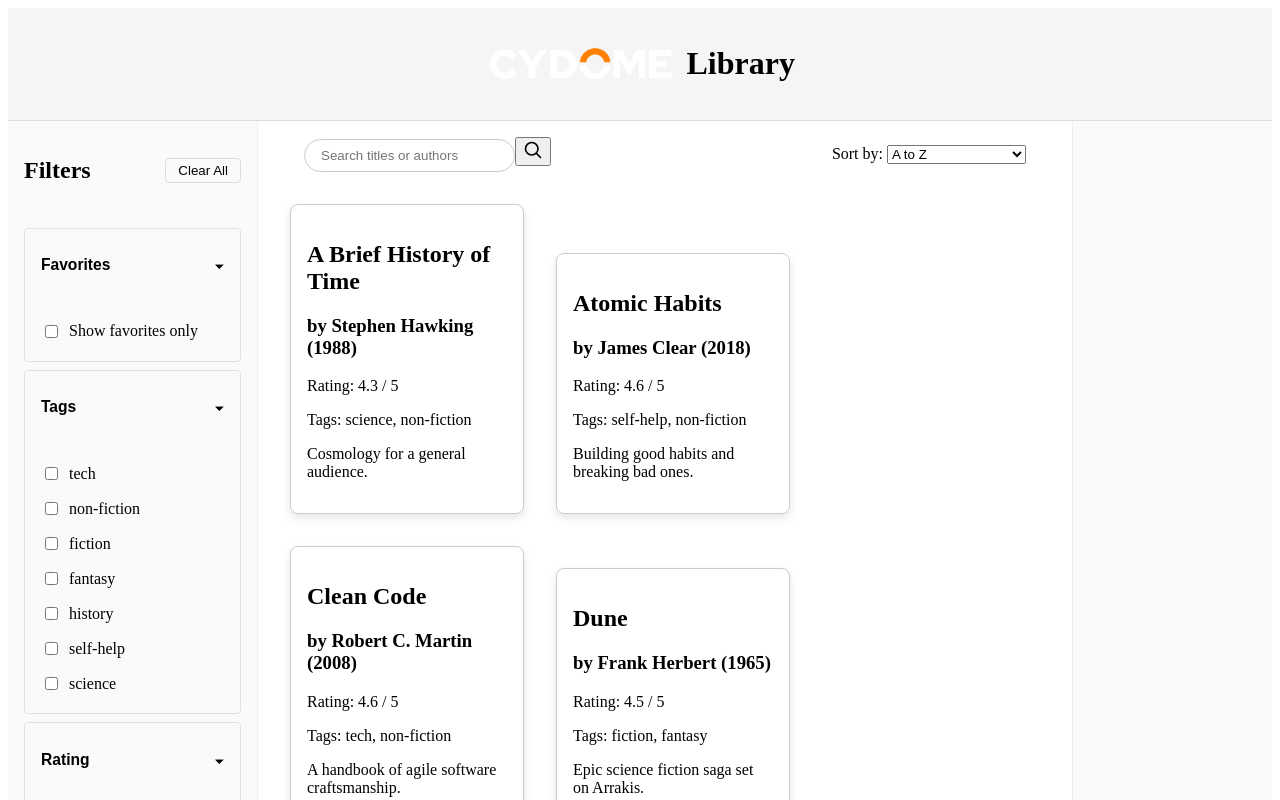
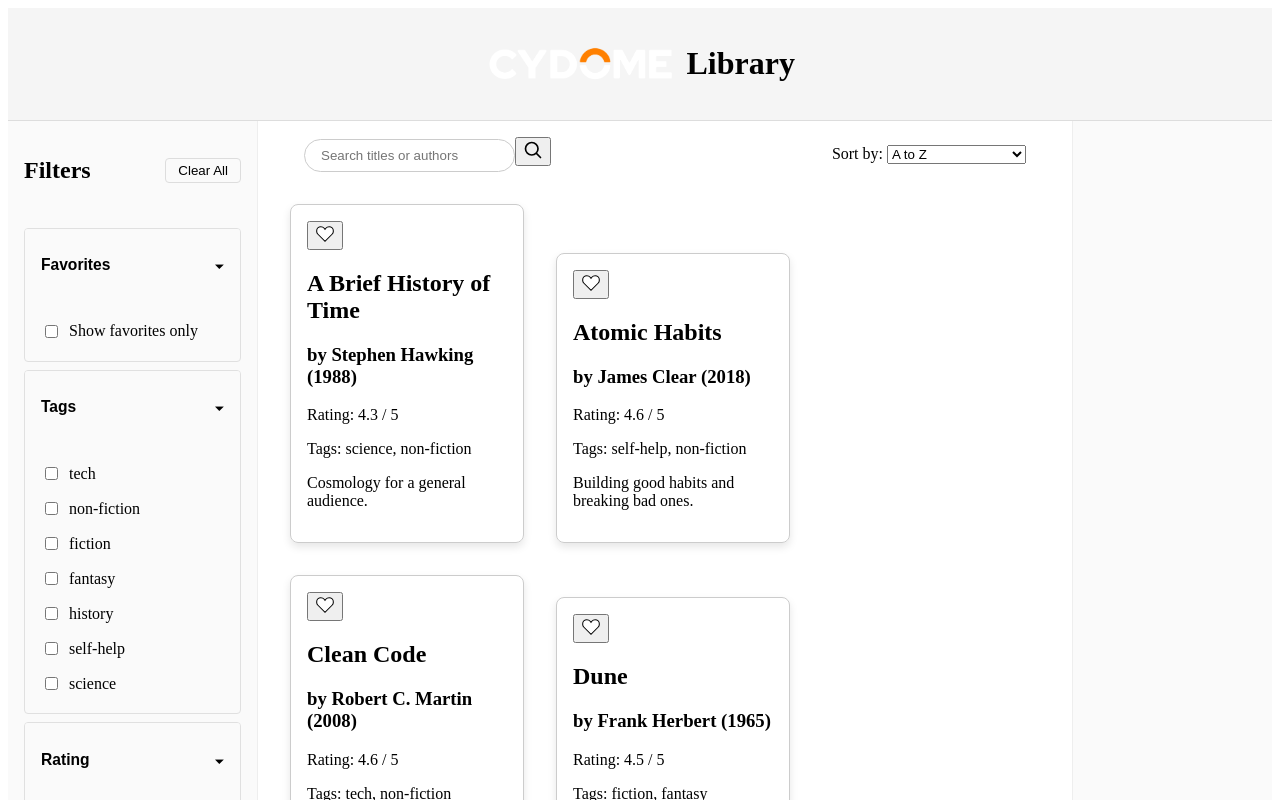
Before and after one commit to reuven-itzhakov/library-explorer, a React (Create React App) app: page / in a window 1280 px wide. Shown: the top 800 px of the page. Built offline with nearby package versions, Linux system fonts and the light colour scheme.

Commit message:
Add favorite functionality to BookCard; implement toggleFavorite and update localStorage for favorites

```diff
--- a/src/BookCard.tsx
+++ b/src/BookCard.tsx
@@ -1,9 +1,36 @@
+import { useEffect, useState } from "react";
 import {Book} from "./types";
 import "./index.css";
 
 function BookCard(book: Book) {
+
+    const [isFavorite, setIsFavorite] = useState<boolean>(false);
+
+    useEffect(() => {
+        const favorites: string[] = JSON.parse(localStorage.getItem('favorites') || '[]');
+        setIsFavorite(favorites.includes(book.id));
+    }, [book.id]);
+
+    const toggleFavorite = () => {
+        const favorites: string[] = JSON.parse(localStorage.getItem('favorites') || '[]');
+        if (favorites.includes(book.id)) {
+            const updatedFavorites = favorites.filter(id => id !== book.id);
+            localStorage.setItem('favorites', JSON.stringify(updatedFavorites));
+            setIsFavorite(false);
+        } else {
+            favorites.push(book.id);
+            localStorage.setItem('favorites', JSON.stringify(favorites));
+            setIsFavorite(true);
+        }
+    };
+
     return (
         <div id={book.id} className="book-card">
+            <button className="favorite-button" onClick={toggleFavorite}>{isFavorite?
+            <svg width="20px" height="20px" viewBox="-1.6 -1.6 19.20 19.20" fill="none" xmlns="http://www.w3.org/2000/svg" stroke="#000000" transform="rotate(0)matrix(1, 0, 0, 1, 0, 0)"><g id="SVGRepo_bgCarrier" stroke-width="0"></g><g id="SVGRepo_tracerCarrier" stroke-linecap="round" stroke-linejoin="round"></g><g id="SVGRepo_iconCarrier"> <path d="M1.24264 8.24264L8 15L14.7574 8.24264C15.553 7.44699 16 6.36786 16 5.24264V5.05234C16 2.8143 14.1857 1 11.9477 1C10.7166 1 9.55233 1.55959 8.78331 2.52086L8 3.5L7.21669 2.52086C6.44767 1.55959 5.28338 1 4.05234 1C1.8143 1 0 2.8143 0 5.05234V5.24264C0 6.36786 0.44699 7.44699 1.24264 8.24264Z" fill="#ff0000"></path> </g></svg>
+             :
+            <svg width="20px" height="20px" viewBox="-1.6 -1.6 19.20 19.20" fill="none" xmlns="http://www.w3.org/2000/svg" stroke="#000000" transform="rotate(0)matrix(1, 0, 0, 1, 0, 0)"><g id="SVGRepo_bgCarrier" stroke-width="0"></g><g id="SVGRepo_tracerCarrier" stroke-linecap="round" stroke-linejoin="round"></g><g id="SVGRepo_iconCarrier"> <path d="M1.24264 8.24264L8 15L14.7574 8.24264C15.553 7.44699 16 6.36786 16 5.24264V5.05234C16 2.8143 14.1857 1 11.9477 1C10.7166 1 9.55233 1.55959 8.78331 2.52086L8 3.5L7.21669 2.52086C6.44767 1.55959 5.28338 1 4.05234 1C1.8143 1 0 2.8143 0 5.05234V5.24264C0 6.36786 0.44699 7.44699 1.24264 8.24264Z" fill="#ffffff"></path> </g></svg>
+            }</button>
             <h2>{book.title}</h2>
             <h3>by {book.author} ({book.year})</h3>
             <p>Rating: {book.rating} / 5</p>
```
